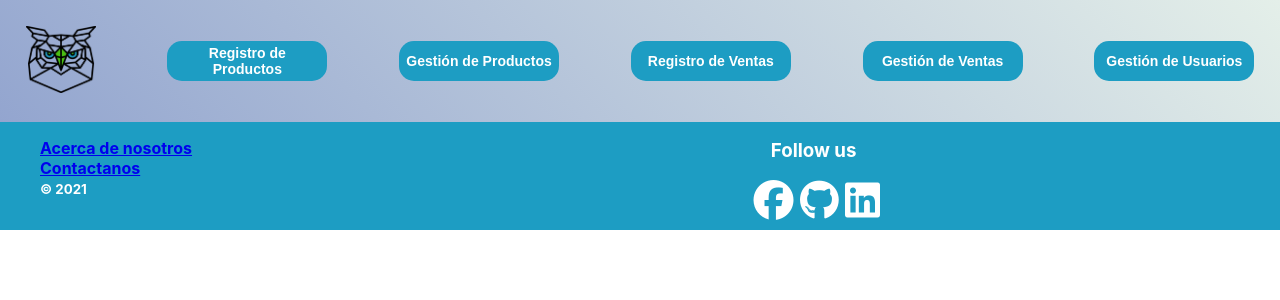
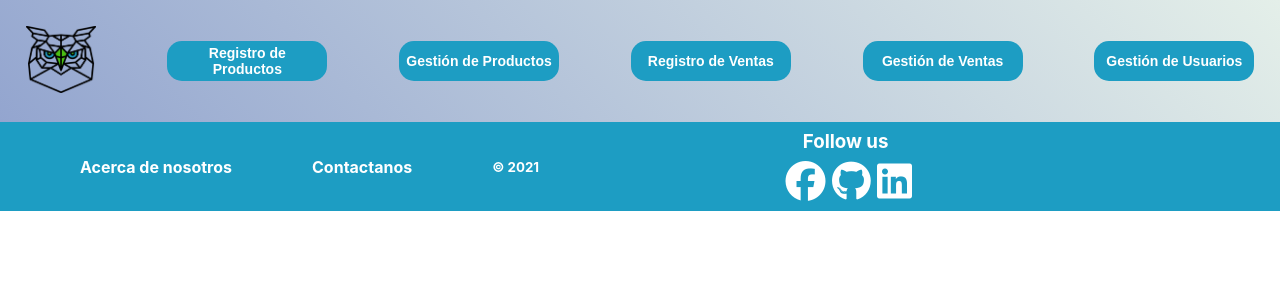
Before and after one commit to wolfangvera/g.p.i, a React (Create React App) app: page /ModuloUsuario in a window 1280 px wide. Shown: the top 300 px of the page. Built offline with nearby package versions, Linux system fonts and the light colour scheme.

Commit message:
Mejora en diseño del footer

```diff
--- a/src/components/Footer.js
+++ b/src/components/Footer.js
@@ -1,5 +1,5 @@
 import React from 'react'
-import { Link } from 'react-router-dom'
+
 import '../style/footer.css'
 
 const Footer = () => {
@@ -8,19 +8,19 @@ const Footer = () => {
             <div className="row">
 
 
-            <ul className="info">
-                    <li  ><a href="#">Acerca de nosotros</a></li>
-                    <li  ><a href="#">Contactanos</a></li>
+            <ul className="info_footer">
+                    <li  ><a className="Enlaces" href="#">Acerca de nosotros</a></li>
+                    <li  ><a className="Enlaces" href="#">Contactanos</a></li>
                     <small>&copy; 2021</small>
                 </ul>
 
 
                 <div className="Redes">
-                    <h3>Follow us</h3>
+                    <h3 className="Titulo_footer">Follow us</h3>
                     <ul className="siguenos">
-                        <li  ><Link href="https://www.facebook.com"><i class="fab fa-facebook "></i></Link></li>
-                        <li  ><Link to="https://github.com/Santiago9j/ProyectoMinTIC"><i class="fab fa-github "></i></Link></li>
-                        <li  ><Link to="https://www.linkedin.com"><i class="fab fa-linkedin"></i></Link></li>
+                        <li  ><a className="Enlaces" href="https://www.facebook.com"><i class="fab fa-facebook "></i></a></li>
+                        <li  ><a className="Enlaces" to="https://github.com/Santiago9j/ProyectoMinTIC"><i class="fab fa-github "></i></a></li>
+                        <li  ><a className="Enlaces" to="https://www.linkedin.com"><i class="fab fa-linkedin"></i></a></li>
 
                     </ul>
                 </div>
--- a/src/style/footer.css
+++ b/src/style/footer.css
@@ -6,11 +6,21 @@
     width:100%;
     height:auto;
 }
-.info{
+.info_footer{
     list-style: none;
     margin-bottom: 0;
+    margin-top: 0;
     color:white;
     font-weight: bolder;
+    display:flex;
+    align-items: center;
+    padding-left: 5em;
+
+
+}
+
+.info_footer li {
+    padding-right: 5em;
 }
 
 .Redes {
@@ -29,11 +39,11 @@
 
 .siguenos {
     list-style-type:none;
-    padding-right:5vw;
-    padding-left:5vw;
+    padding: 0 2em 0 2em;
     size:48px;
     display:flex;
     margin-bottom: 0;
+    margin-top: 0;
 
 }
 
@@ -42,3 +52,15 @@ i {
     color:white;
     padding-left:0.5vw;
 }
+
+.Enlaces {
+    color:white;
+    text-decoration: none;
+
+}
+
+.Titulo_footer {
+    margin-top:0.5em;
+    margin-bottom:0.5em;
+
+}
```
